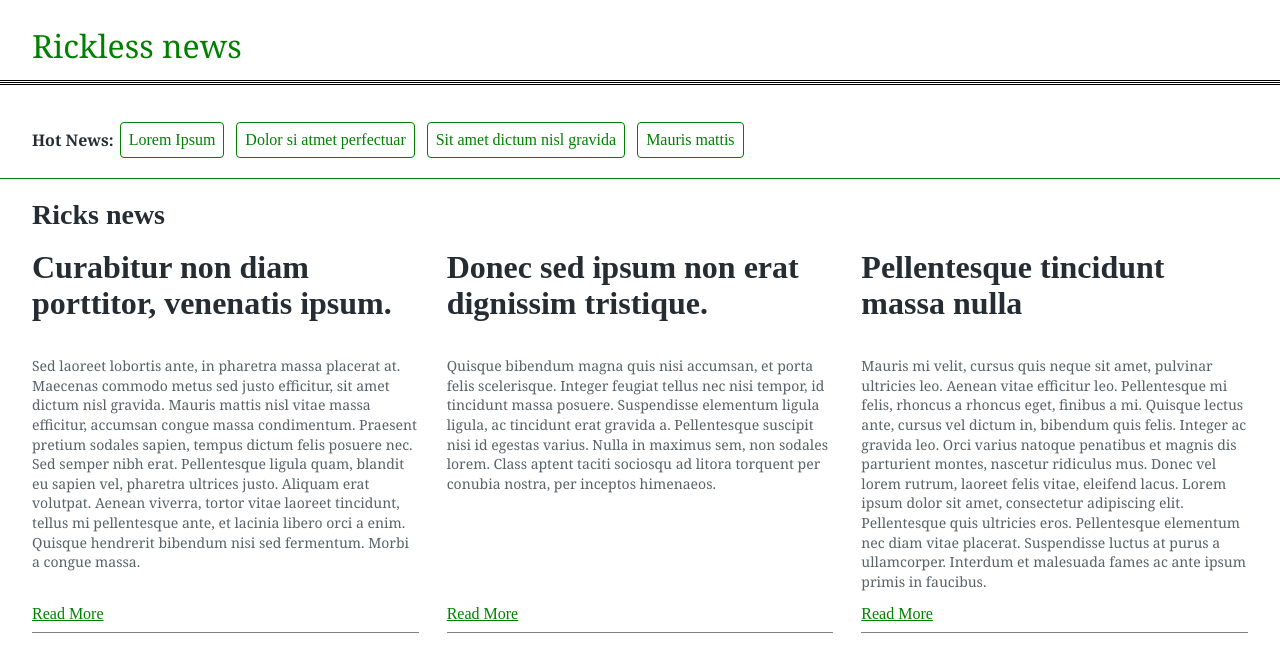
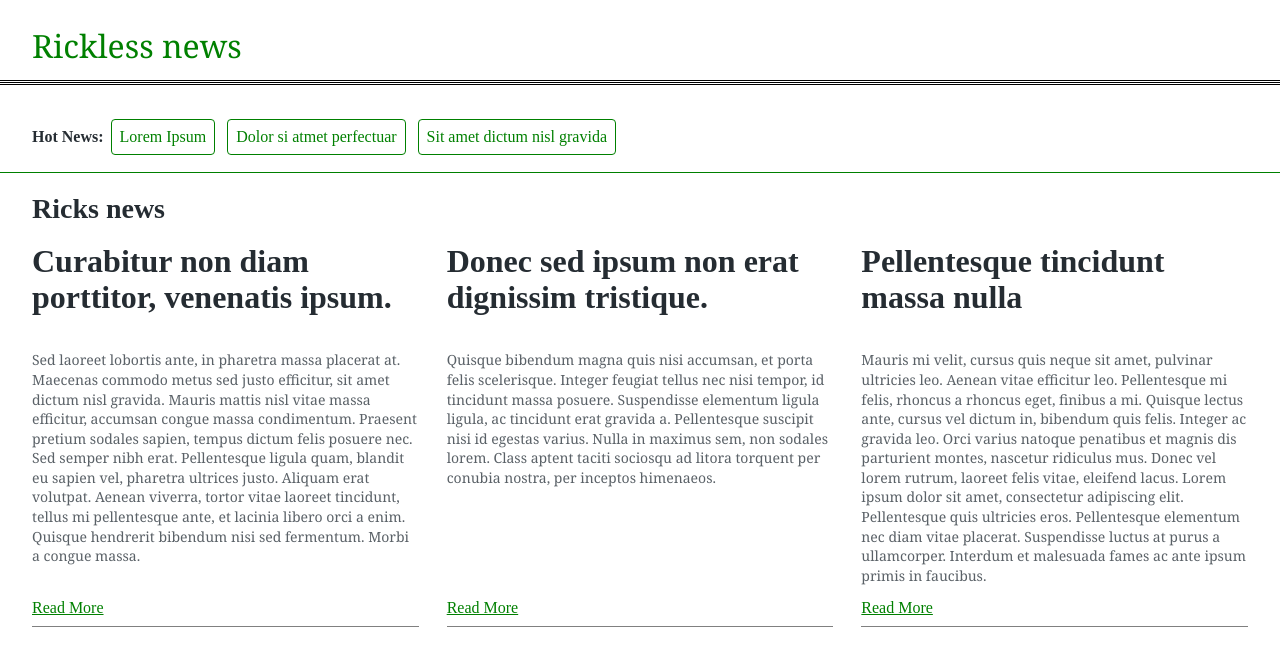
Before and after one commit to Dcode-Evo/testIntegrationFront, a website: page src/index.html in a window 1280 px wide. Drawn offline with nearby package versions, Linux system fonts and the light colour scheme; files that its build step writes are made by us from their sources.

Commit message:
hotnews fix

```diff
--- a/src/assets/style/components/_hotNews-list.scss
+++ b/src/assets/style/components/_hotNews-list.scss
@@ -5,26 +5,15 @@
   padding: 0;
   margin: 0;
   list-style: none;
-
-  @media screen and (min-width: 480px) {
-    justify-content: space-around;
-  }
-
-  @media screen and (min-width: $bp-lg) {
-    justify-content: flex-start;
-  }
 }
 
 .hotNews-list__items {
-  width: 100%;
+  // margin-bottom: 10px;
+  margin-right: 12px;
   margin-bottom: 10px;
   text-align: center;
   border: 1px solid $color-brand-primary;
   border-radius: 4px;
-
-  &:last-child {
-    margin-bottom: 0;
-  }
 
   a {
     display: block;
@@ -40,14 +29,7 @@
     }
   }
 
-  @media screen and (min-width: 480px) {
-    width: 45%;
-    margin-bottom: 10px;
-  }
-
-  @media screen and (min-width: $bp-lg) {
-    width: auto;
+  @media screen and (min-width: 780px) {
     margin-bottom: 0;
-    margin-right: 12px;
   }
 }
--- a/src/assets/style/components/_hotNews.scss
+++ b/src/assets/style/components/_hotNews.scss
@@ -1,20 +1,26 @@
+.hotNews-wrapper {
+  border-bottom: 1px solid $color-brand-primary;
+}
+
 .hotNews {
+  display: flex;
+  align-items: flex-start;
   padding-bottom: 17px;
-  border-bottom: 1px solid $color-brand-primary;
+  padding-top: 34px;
 
-  @media screen and (min-width: $bp-lg) {
-    display: flex;
+  @media screen and (min-width: 780px) {
     align-items: center;
-    padding-top: 34px;
   }
 }
 
 .hotNews-title {
-  font-size: 1.4rem;
-  font-family: $font-family-base;
+  font-size: $font-size;
+  font-family: $font-family-highlight;
+  white-space: nowrap;
+  margin: 7px 6px 0 0;
 
-  @media screen and (min-width: $bp-lg) {
-    font-size: 16px;
-    margin-right: 6px;
+  @media screen and (min-width: 780px) {
+    margin: 0;
+    margin-right: 7px;
   }
 }
--- a/src/index.html
+++ b/src/index.html
@@ -27,15 +27,17 @@
    </div>
 
    <!-- HOT NEWS -->
+   <div class="hotNews-wrapper">
     <nav class="container hotNews">
        <h2 class="hotNews-title">Hot News:</h2>
        <ul class="hotNews-list">
          <li class="hotNews-list__items"><a href="">Lorem Ipsum</a></li>
          <li class="hotNews-list__items"><a href="">Dolor si atmet perfectuar</a></li>
          <li class="hotNews-list__items"><a href="">Sit amet dictum nisl gravida</a></li>
-        <li class="hotNews-list__items"><a href="">Mauris mattis</a></li>
        </ul>
     </nav>
+   </div>
+
 
    <div class="container container--list">
       <h1>
```
Lines whose indentation alone changed are shown as unchanged.
